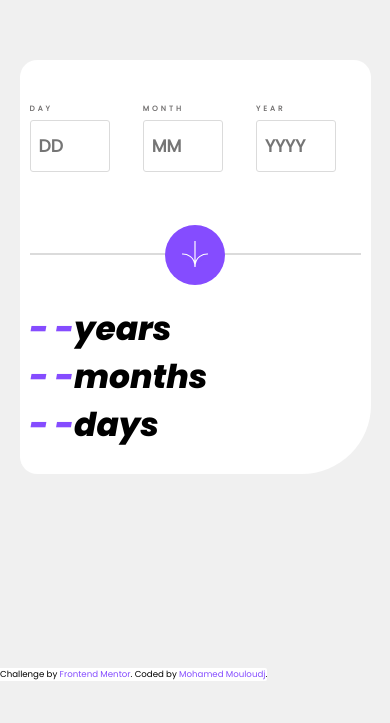
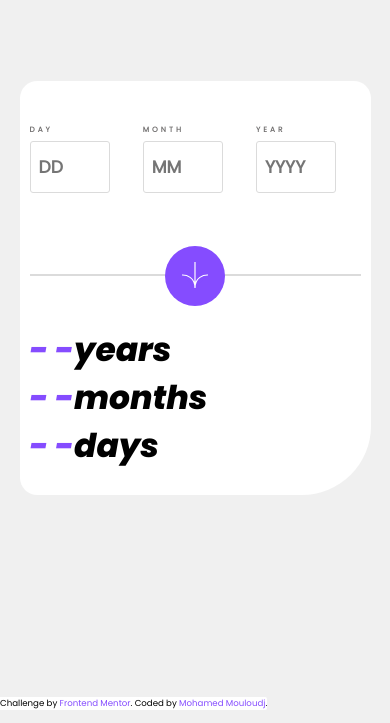
Before and after one commit to MohamedMouloudj/Age-Calculator-App-challenge, a website: page index.html in a window 390 px wide. Shown: the part 134-857 px from the top of the page. Drawn offline with Linux system fonts and the light colour scheme.

Commit message:
improving style

```diff
--- a/components/_form.scss
+++ b/components/_form.scss
@@ -81,6 +81,6 @@ g {
 .wraper:has(.date--submit:hover) g {
   fill: var(--Off-black);
 }
-.date--submit img {
+.date--submit svg {
   width: 2.2rem;
 }
--- a/components/_global.scss
+++ b/components/_global.scss
@@ -10,6 +10,7 @@ html {
 }
 body {
   background-color: var(--body-background);
+  min-height: 100vh;
 }
 input {
   border: none;
--- a/components/_responsive.scss
+++ b/components/_responsive.scss
@@ -5,7 +5,7 @@
 }
 @media screen and (max-width: 415px) {
   main {
-    height: 95vh;
+    height: 100vh;
   }
   .wraper {
     width: 90vw;
```
Also changed, not shown: styles/style.css, 1 other file.
